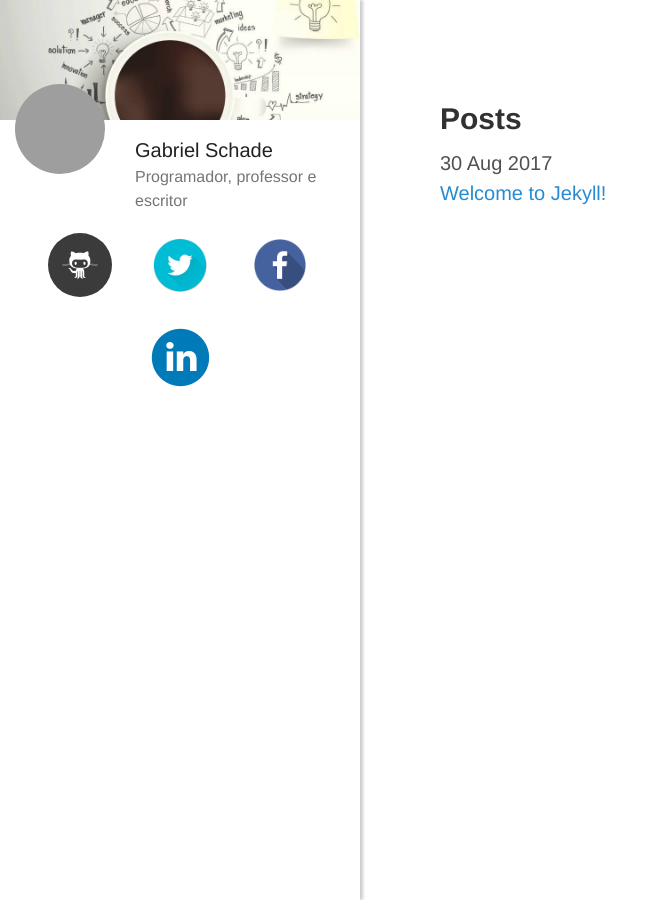
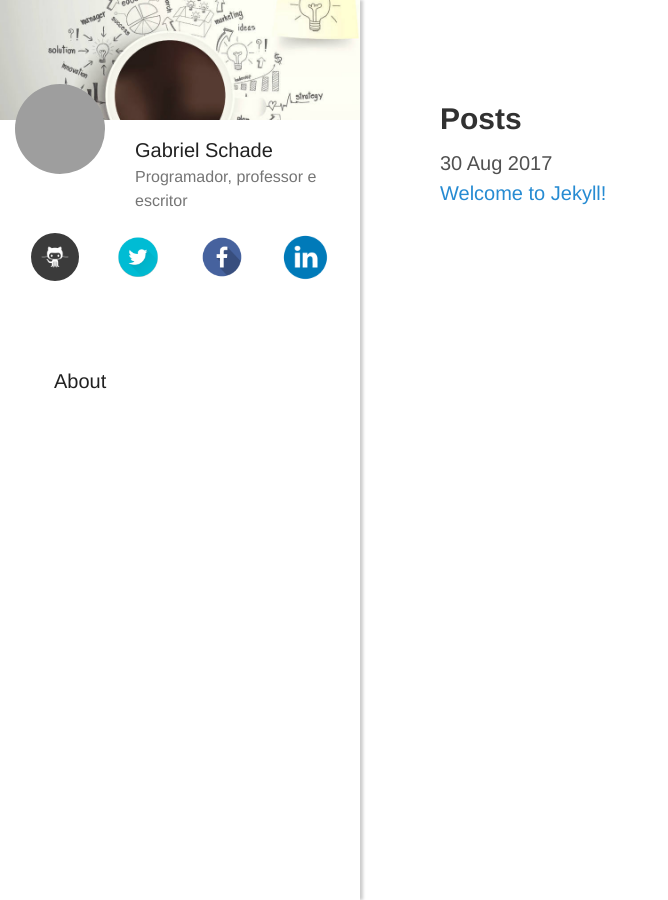
Before and after one commit to gabrielschade/gabrielschade.github.io, a Jekyll site: the page built from index.md, in a window 1280 px wide. Shown: the whole page, without its empty margins (0-668 px from the left). Built offline with Jekyll 4.4.1, drawn with Linux system fonts in a browser that asks for light colours; nearby versions of some CDN libraries; comment, search, counter and statistics services are not loaded; grey boxes are pictures that could not be loaded.

Commit message:
side-bar-css

```diff
--- a/_includes/sidebar.html
+++ b/_includes/sidebar.html
@@ -28,19 +28,19 @@
 
   <div class="row center-align">
       <a href="https://github.com/gabrielschade" class="none-decoration margin-side-15">
-          <img class="icon-64 circle" src="/{{ site.baseurl }}public/icons/GitHub.png" style="display:inline" />
+          <img class="icon-48 circle" src="/{{ site.baseurl }}public/icons/GitHub.png" style="display:inline" />
       </a>
 
       <a href="https://twitter.com/gabrielschade" class="none-decoration margin-side-15">
-          <img class="icon-64 circle" src="/{{ site.baseurl }}public/icons/Twitter.png" style="display:inline" />
+          <img class="icon-48 circle" src="/{{ site.baseurl }}public/icons/Twitter.png" style="display:inline" />
       </a>
 
       <a href="https://facebook.com/gabrielschade" class="none-decoration margin-side-15">
-          <img class="icon-64 circle" src="/{{ site.baseurl }}public/icons/Facebook.png" style="display:inline" />
+          <img class="icon-48 circle" src="/{{ site.baseurl }}public/icons/Facebook.png" style="display:inline" />
       </a>
 
       <a href="https://www.linkedin.com/in/gabrielschade" class="none-decoration margin-side-15">
-          <img class="icon-64 circle" src="/{{ site.baseurl }}public/icons/Linkedin.png" style="display:inline" />
+          <img class="icon-48 circle" src="/{{ site.baseurl }}public/icons/Linkedin.png" style="display:inline" />
       </a>
 
     </div>
@@ -54,7 +54,9 @@
         {% for node in pages_list %}
           {% if node.title != null %}
             {% if node.layout == "page" %}
-              <a class="sidebar-nav-item{% if page.url == node.url %} active{% endif %}" href="{{ node.url }}">{{ node.title }}</a>
+              <a class="sidebar-nav-item{% if page.url == node.url %} active{% endif %}" href="{{ node.url }}">
+                  <span class="accent-text">{{ node.title }}</span>
+                </a>
             {% endif %}
           {% endif %}
         {% endfor %}
--- a/css/blog.css
+++ b/css/blog.css
@@ -34,8 +34,8 @@
     font-size: 16px;
 }
 
-.icon-64{
-    max-width: 64px;
+.icon-48{
+    max-width: 48px;
 }
 
 .accent-text{
```
